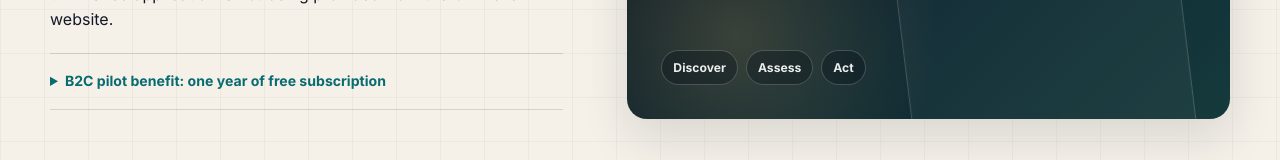
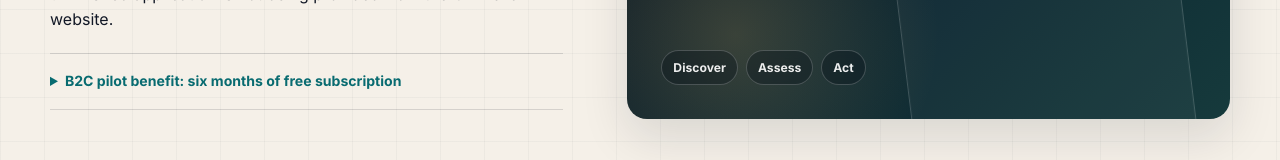
Before and after one commit to HumanSamaritan/OMNEXAFuture, a Next.js app: page /work/educareer in a window 1280 px wide. Shown: the part 475-635 px from the top of the page. Built offline with nearby package versions, Linux system fonts and the light colour scheme.

Commit message:
Correct remaining one-year pilot text to six months

```diff
--- a/app/work/[slug]/page.tsx
+++ b/app/work/[slug]/page.tsx
@@ -139,7 +139,7 @@ export default async function ProductDetailPage({ params }: ProductPageProps) {
               OMNeXa is currently building and validating this product. This public page explains what it is
               intended to do; access to the unfinished application is not being provided from the OMNeXa website.
             </p>
-            {pilot ? <details className="product-pilot-terms"><summary>{pilot.audience === "B2C" ? "B2C pilot benefit: one year of free subscription" : "Organisation / B2B pilot terms"}</summary><p>{pilot.audience === "B2C" ? B2C_BENEFIT : B2B_BENEFIT}</p></details> : null}
+            {pilot ? <details className="product-pilot-terms"><summary>{pilot.audience === "B2C" ? "B2C pilot benefit: six months of free subscription" : "Organisation / B2B pilot terms"}</summary><p>{pilot.audience === "B2C" ? B2C_BENEFIT : B2B_BENEFIT}</p></details> : null}
           </div>
 
           <div className="product-detail-visual" aria-label={`${product.name} concept visual`}>
```
